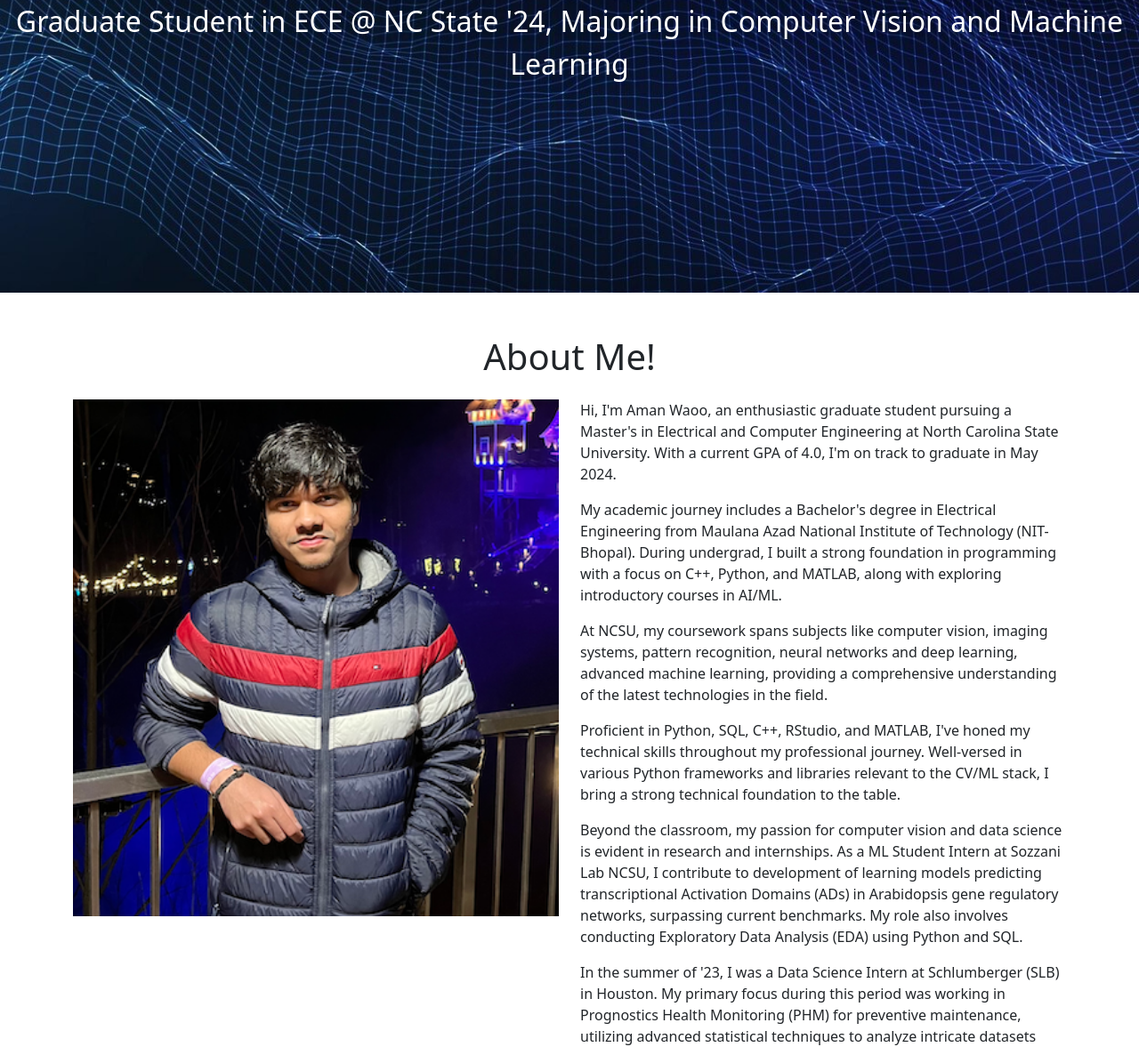
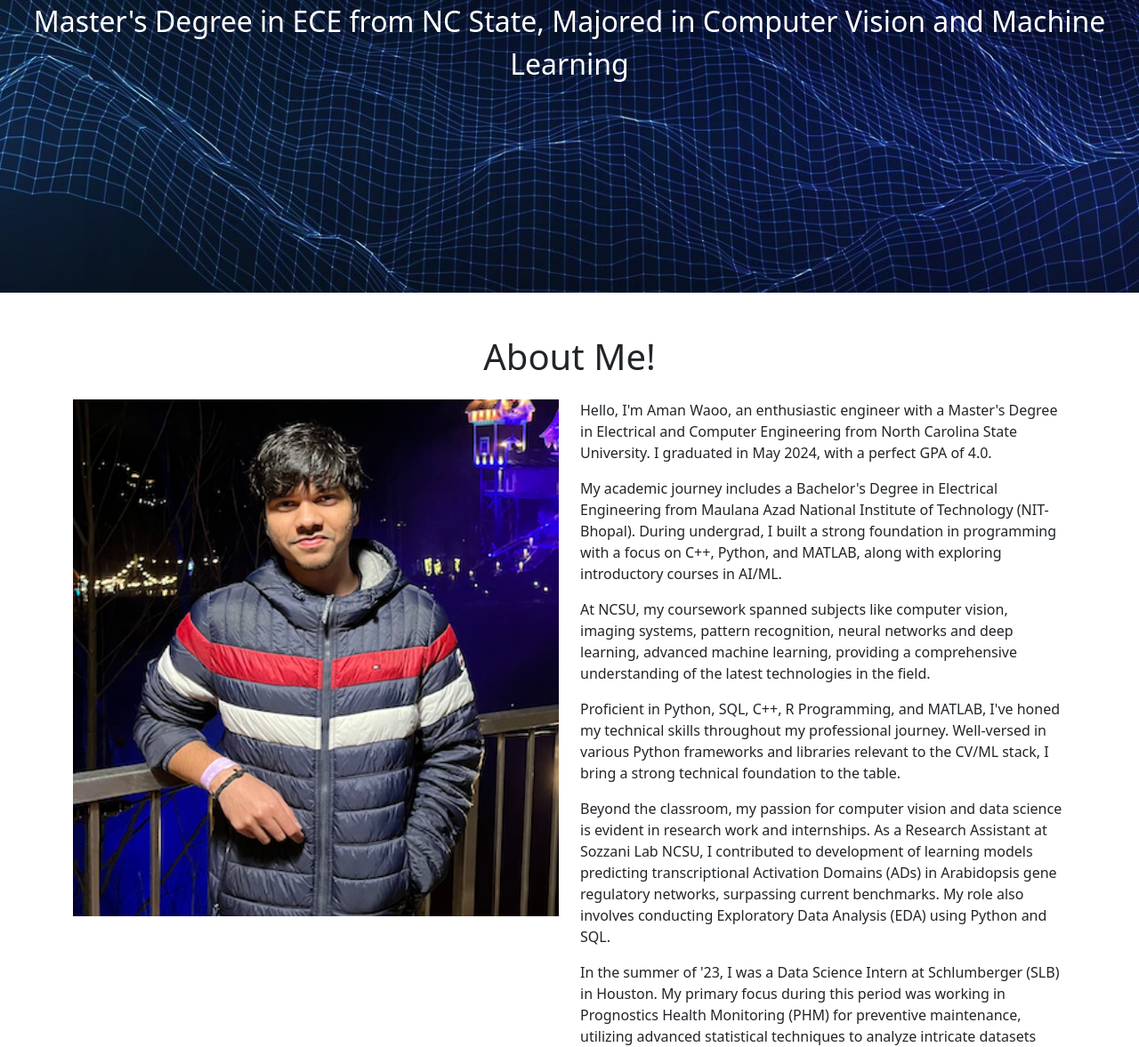
Before and after one commit to amanwaoo/ghpages, a plain HTML site: page index.html in a window 1280 px wide. Shown: the part 471-1648 px from the top of the page at 89% size. Drawn offline with nearby package versions, Linux system fonts and the light colour scheme; files whose address does not match are found by name.

Commit message:
Update index.html

```diff
--- a/index.html
+++ b/index.html
@@ -57,7 +57,7 @@
         <div class="row">
             <div class="col-lg-12 col-md-12 col-sm-12 col-xs-12 hero_text">
                 <h2 class="hero_title">Hi, it's me Aman!</h2>
-                <p class="hero_desc">Graduate Student in ECE @ NC State '24, Majoring in Computer Vision and Machine Learning</p>
+                <p class="hero_desc">Master's Degree in ECE from NC State, Majored in Computer Vision and Machine Learning</p>
             </div>
         </div>
     </section>
@@ -72,15 +72,15 @@
             </div>
 
             <div class="col-lg-6">
-                <p>Hi, I'm Aman Waoo, an enthusiastic graduate student pursuing a Master's in Electrical and Computer Engineering at North Carolina State University. With a current GPA of 4.0, I'm on track to graduate in May 2024.</p>
+                <p>Hello, I'm Aman Waoo, an enthusiastic engineer with a Master's Degree in Electrical and Computer Engineering from North Carolina State University. I graduated in May 2024, with a perfect GPA of 4.0.</p>
 
-                <p>My academic journey includes a Bachelor's degree in Electrical Engineering from Maulana Azad National Institute of Technology (NIT-Bhopal). During undergrad, I built a strong foundation in programming with a focus on C++, Python, and MATLAB, along with exploring introductory courses in AI/ML.</p>
+                <p>My academic journey includes a Bachelor's Degree in Electrical Engineering from Maulana Azad National Institute of Technology (NIT-Bhopal). During undergrad, I built a strong foundation in programming with a focus on C++, Python, and MATLAB, along with exploring introductory courses in AI/ML.</p>
 
-                <p>At NCSU, my coursework spans subjects like computer vision, imaging systems, pattern recognition, neural networks and deep learning, advanced machine learning, providing a comprehensive understanding of the latest technologies in the field.</p>
+                <p>At NCSU, my coursework spanned subjects like computer vision, imaging systems, pattern recognition, neural networks and deep learning, advanced machine learning, providing a comprehensive understanding of the latest technologies in the field.</p>
 
-                <p>Proficient in Python, SQL, C++, RStudio, and MATLAB, I've honed my technical skills throughout my professional journey. Well-versed in various Python frameworks and libraries relevant to the CV/ML stack, I bring a strong technical foundation to the table.</p>
+                <p>Proficient in Python, SQL, C++, R Programming, and MATLAB, I've honed my technical skills throughout my professional journey. Well-versed in various Python frameworks and libraries relevant to the CV/ML stack, I bring a strong technical foundation to the table.</p>
 
-                <p>Beyond the classroom, my passion for computer vision and data science is evident in research and internships. As a ML Student Intern at Sozzani Lab NCSU, I contribute to development of learning models predicting transcriptional Activation Domains (ADs) in Arabidopsis gene regulatory networks, surpassing current benchmarks. My role also involves conducting Exploratory Data Analysis (EDA) using Python and SQL.</p>
+                <p>Beyond the classroom, my passion for computer vision and data science is evident in research work and internships. As a Research Assistant at Sozzani Lab NCSU, I contributed to development of learning models predicting transcriptional Activation Domains (ADs) in Arabidopsis gene regulatory networks, surpassing current benchmarks. My role also involves conducting Exploratory Data Analysis (EDA) using Python and SQL.</p>
 
                 <p>In the summer of '23, I was a Data Science Intern at Schlumberger (SLB) in Houston. My primary focus during this period was working in Prognostics Health Monitoring (PHM) for preventive maintenance, utilizing advanced statistical techniques to analyze intricate datasets obtained from electronic sensor boards in the oil drilling process. I also worked on balancing of datasets through the implementation of oversampling techniques and GAN networks. This effort played a pivotal role in the development of intelligent triggers for further developed ML-models, resulting in exceptional performance.</p>
             </div>
@@ -136,7 +136,7 @@
                         <i class="fas skillsIcon fa-briefcase"></i>
                         <h4 class="card-title mt-3">Professional/Research Experiences</h4>
                         <p class="card-text mt-3">
-                            ML Research Intern @ Sozzani Lab NCSU, Data Science Intern @ SLB, System Engineer @ L&T
+                            Research Assistant @ Sozzani Lab NCSU, Data Science Intern @ SLB, System Engineer @ L&T
                         </p>
                     </div>
                 </div>
```
